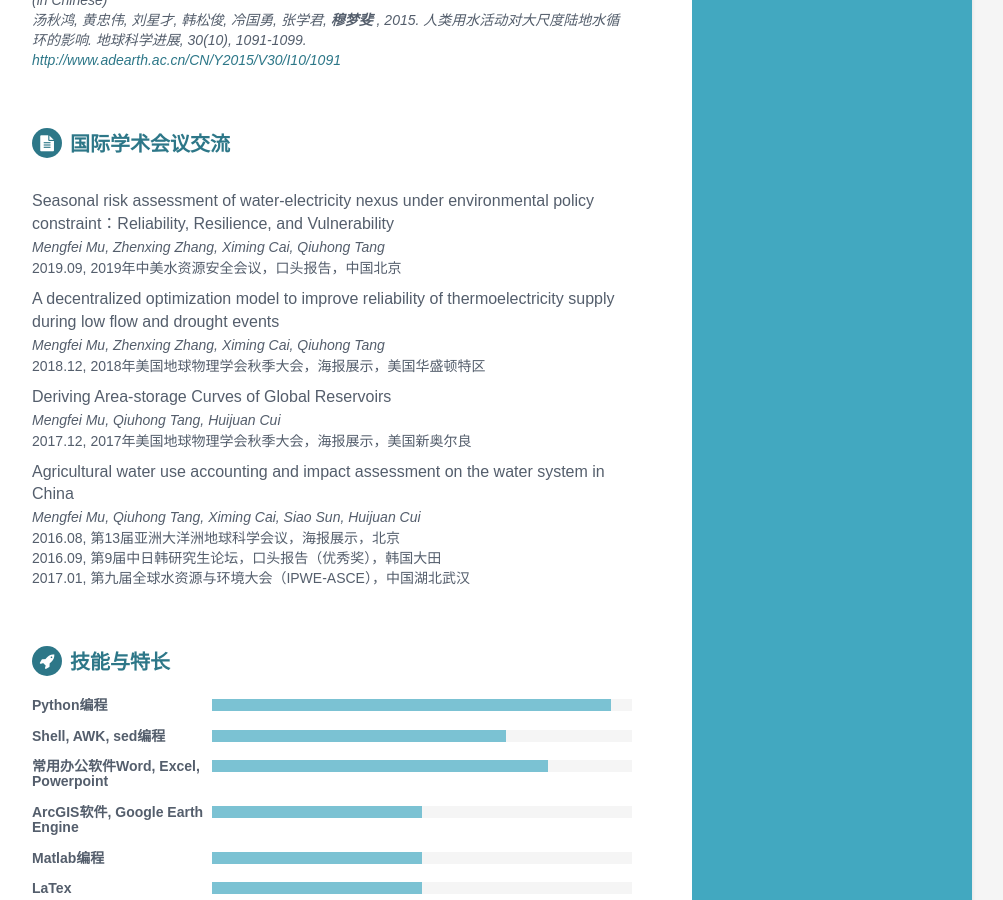
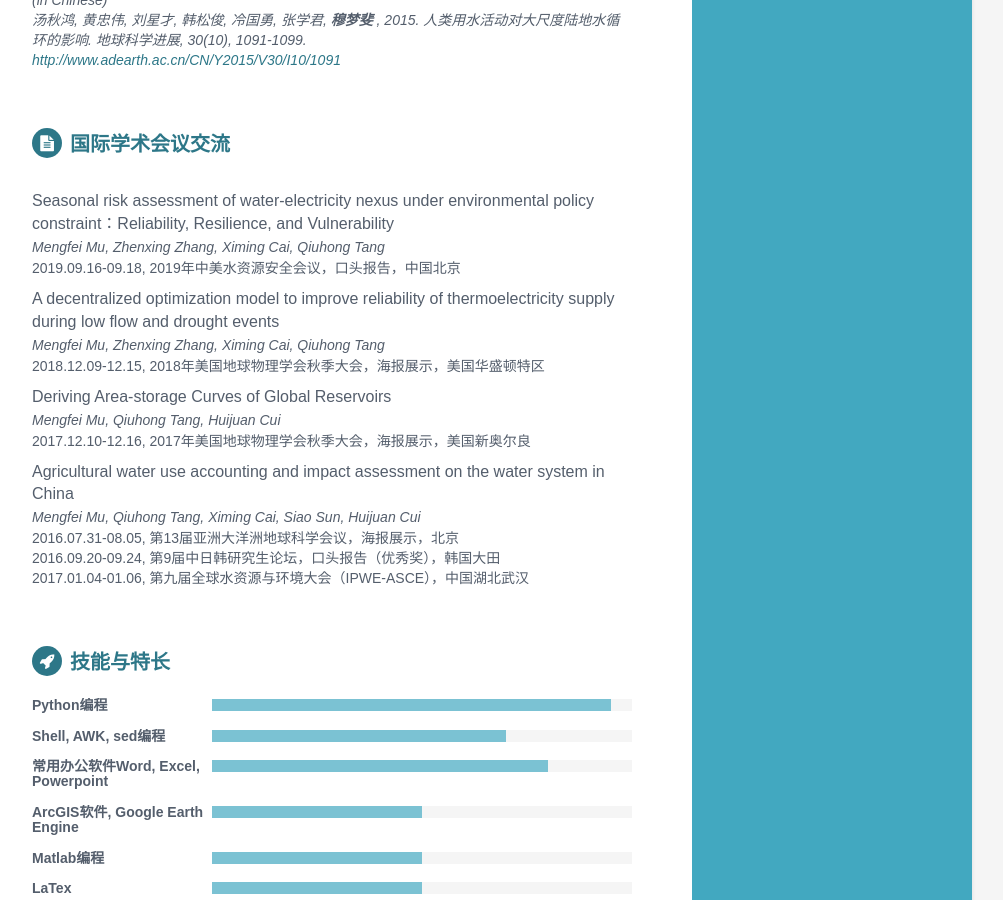
Before and after one commit to mengfeimu/cv-zh, a Jekyll site: the page built from index.html, in a window 1280 px wide and 900 px high, scrolled down 1529 px. Shown: the whole window, without its empty margins (168-1171 px from the left). Built offline with Jekyll 4.4.1, drawn with Linux system fonts in a browser that asks for light colours.

Commit message:
Update presentations.html

```diff
--- a/_includes/presentations.html
+++ b/_includes/presentations.html
@@ -28,7 +28,7 @@
      }}</div>
   	<div class="publication-conference">{{
 
-      "2019.09, 2019年中美水资源安全会议，口头报告，中国北京"
+      "2019.09.16-09.18, 2019年中美水资源安全会议，口头报告，中国北京"
 
      }}</div>
 
@@ -38,7 +38,7 @@
   	<div class="publication-authors">{{ "Mengfei Mu, Zhenxing Zhang, Ximing Cai, Qiuhong Tang" }}</div>
   	<div class="publication-conference">{{
 
-    "2018.12, 2018年美国地球物理学会秋季大会，海报展示，美国华盛顿特区"
+    "2018.12.09-12.15, 2018年美国地球物理学会秋季大会，海报展示，美国华盛顿特区"
 
      }}</div>
 
@@ -48,7 +48,7 @@
   	<div class="publication-authors">{{ "Mengfei Mu, Qiuhong Tang, Huijuan Cui" }}</div>
   	<div class="publication-conference">{{
 
-    "2017.12, 2017年美国地球物理学会秋季大会，海报展示，美国新奥尔良"
+    "2017.12.10-12.16, 2017年美国地球物理学会秋季大会，海报展示，美国新奥尔良"
     }}</div>
   <p>
   <div class="item">
@@ -59,18 +59,18 @@
 
      }}</div>
   	<div class="publication-conference">{{
-        "2016.08, 第13届亚洲大洋洲地球科学会议，海报展示，北京"
+        "2016.07.31-08.05, 第13届亚洲大洋洲地球科学会议，海报展示，北京"
     }}</div>
 
     <div class="publication-conference">{{
 
-      "2016.09, 第9届中日韩研究生论坛，口头报告（优秀奖），韩国大田"
+      "2016.09.20-09.24, 第9届中日韩研究生论坛，口头报告（优秀奖），韩国大田"
 
     }}</div>
 
     <div class="publication-conference">{{
 
-      "2017.01, 第九届全球水资源与环境大会（IPWE-ASCE），中国湖北武汉"
+      "2017.01.04-01.06, 第九届全球水资源与环境大会（IPWE-ASCE），中国湖北武汉"
 
     }}</div>
 <!--     <div class="publication-conference">{{ "Jan 2017, Oral, 9th IPWE-ASCE, Wuhan, China"}}</div>
```
